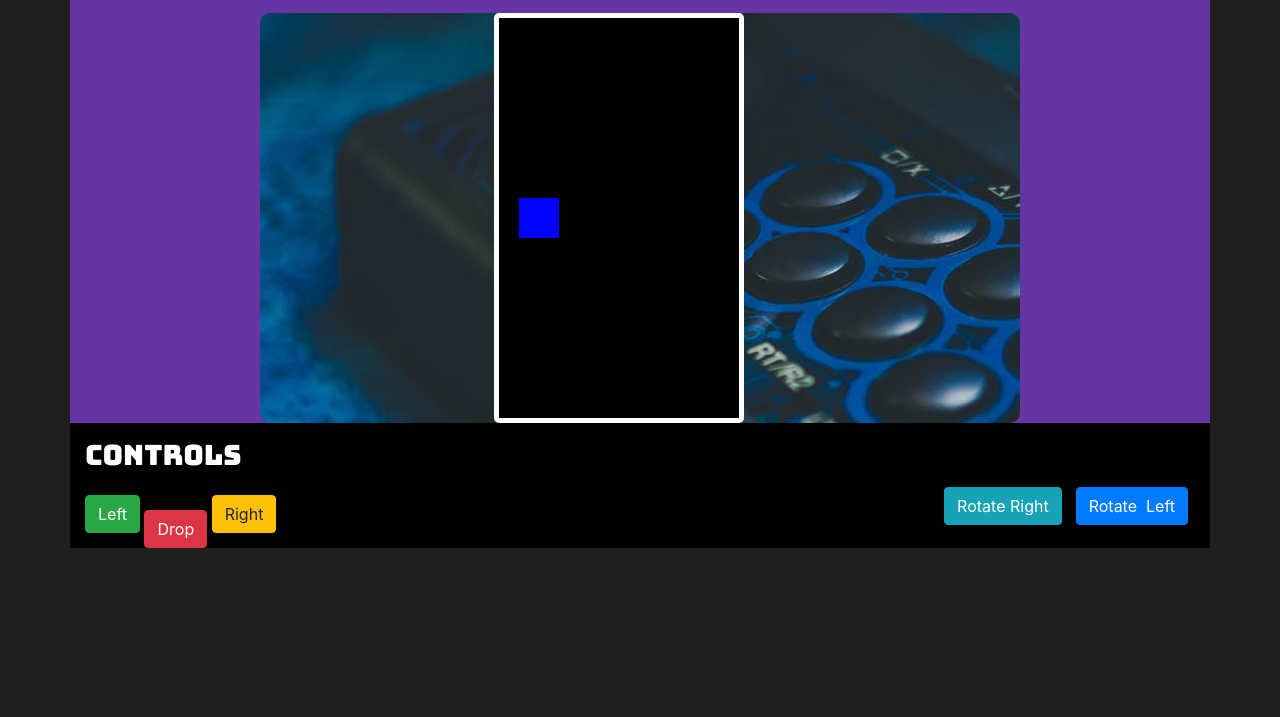
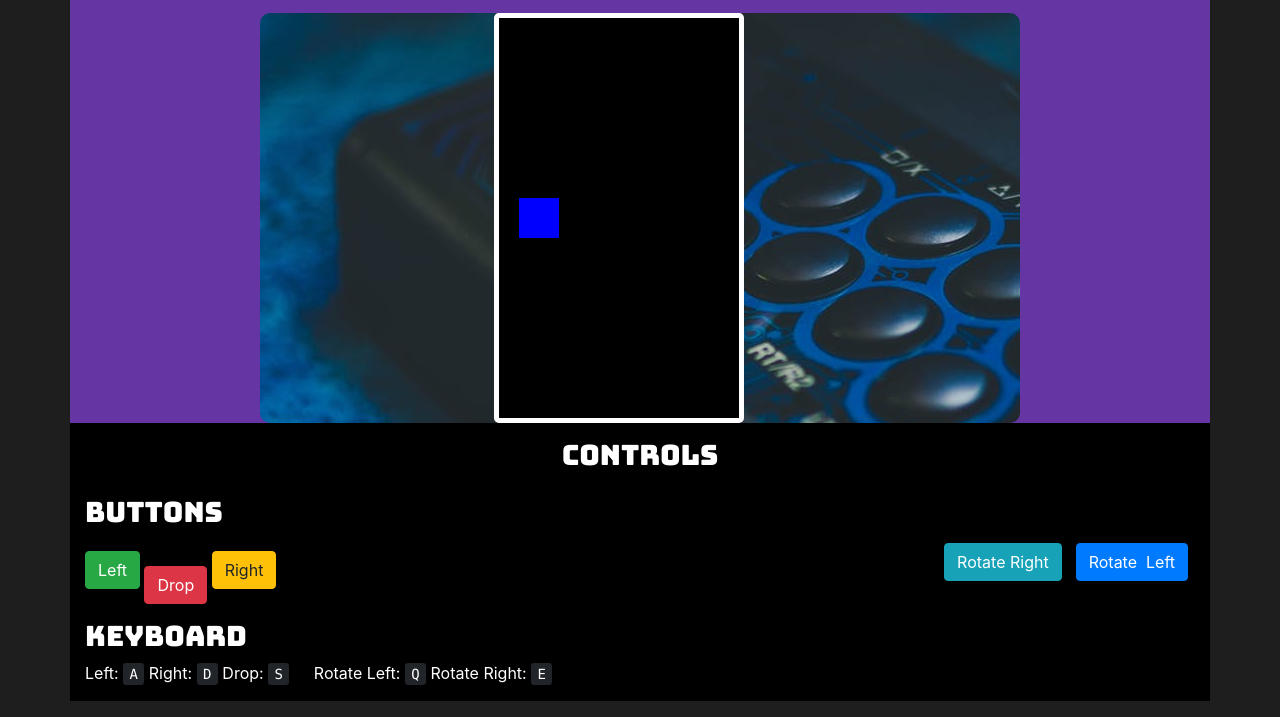
Before and after one commit to DevMando/TetrisJS, a plain HTML site: page index.html in a window 1280 px wide. Shown: the part 83-800 px from the top of the page. Drawn offline with nearby package versions, Linux system fonts and the light colour scheme.

Commit message:
added controller instructions

```diff
--- a/index.html
+++ b/index.html
@@ -32,16 +32,27 @@
         <div class="col-2"></div>
       </div>
       <div class="row controller">
-        <h3 class="col col-sm-12 controller-title">Controls</h3>
+        <h3 class="col-12 controller-title center">Controls</h3>
+        <h3 class="col-12 controller-title">Buttons</h3>
       </div>
       <div class="row controller">
-        <div class="col col-sm-12">
+        <div class="col-12">
             <input onClick="playerMove(-1)" class="btn btn-success" type="button" value="Left">
             <input onClick="playerDrop()" class="btn btn-danger drop" type="button" value="Drop">
             <input onClick="playerMove(+1)" class="btn btn-warning" type="button" value="Right">
               <input onClick="playerRotate(-1)" class="btn btn-primary rotate" type="button" value="Rotate  Left">
               <input onClick="playerRotate(+1)" class="btn btn-info rotate" type="button" value="Rotate Right">
           </div>
+            <h3 class="col-12 controller-title">Keyboard</h3>
+            <p class= "col-12 keyboard-controls">
+              Left: <kbd>A</kbd>
+              Right: <kbd>D</kbd>
+              Drop: <kbd>S</kbd>
+              <span class="rotate-buttons">
+                Rotate Left: <kbd>Q</kbd>
+                Rotate Right: <kbd>E</kbd>
+              </span>
+            </p>
       </div>
     </div>
     <script src="https://code.jquery.com/jquery-3.5.1.slim.min.js" integrity="sha384-DfXdz2htPH0lsSSs5nCTpuj/zy4C+OGpamoFVy38MVBnE+IbbVYUew+OrCXaRkfj" crossorigin="anonymous"></script>
--- a/style.css
+++ b/style.css
@@ -60,3 +60,19 @@ body {
 .drop {
   margin-top: 30px;
 }
+
+.center {
+  text-align: center;
+}
+
+p {
+  color: white;
+}
+
+.rotate-buttons {
+  margin-left: 20px;
+}
+
+.keyboard-controls {
+  font-size: medium;
+}
```
